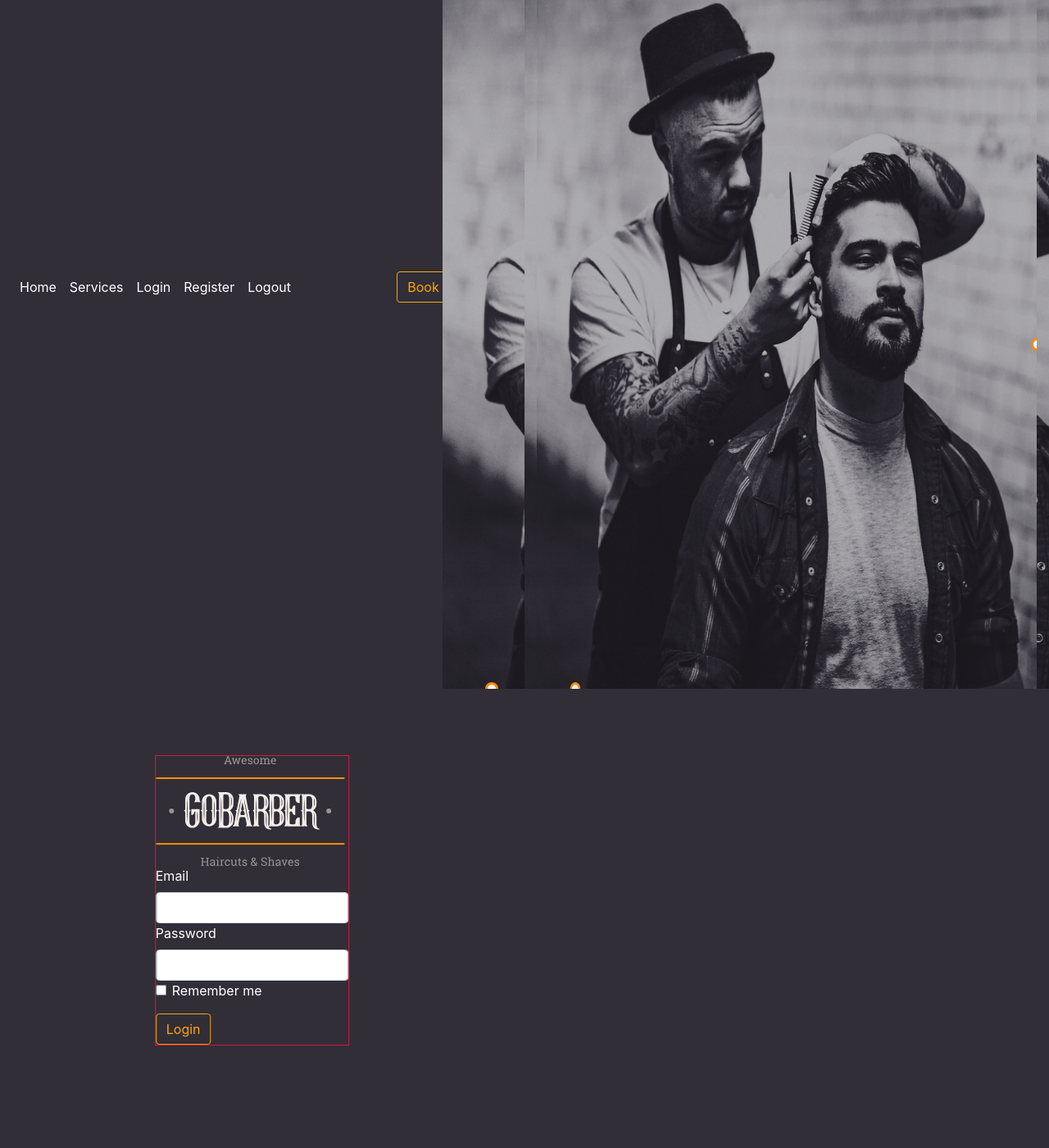
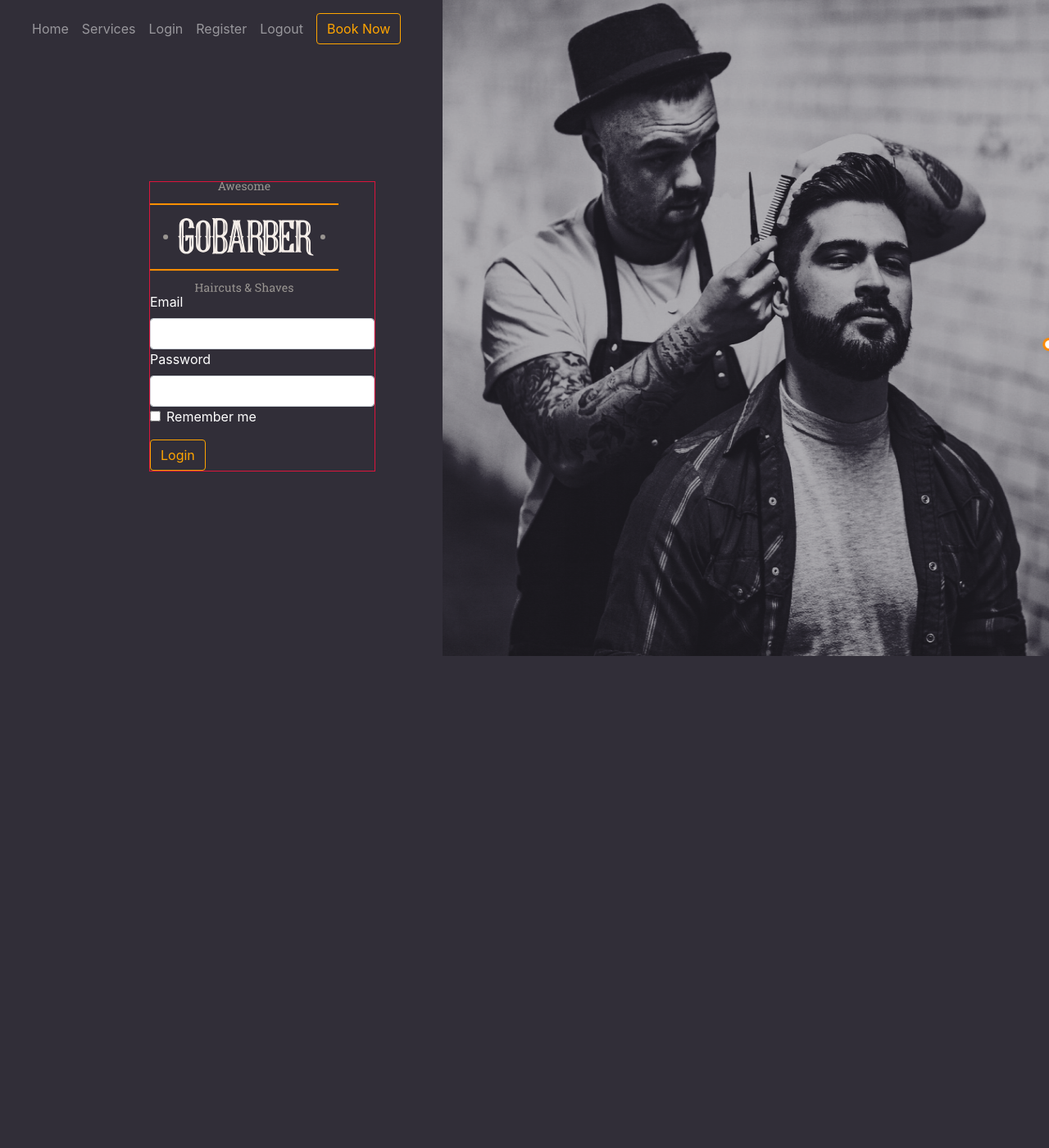
Before and after one commit to LarisaLG/Barbershop, a Django app: page / in a window 1280 px wide. Shown: the whole page at 82% size. After the commit the page ends 800 px from the top, so only its background shows below. Run offline with Django 3.2, Linux system fonts and the light colour scheme; some libraries are stand-ins or nearby versions.

Commit message:
fix: fix button Book Now position in navbar, made the container full width inindex.html

```diff
--- a/barbershop/templates/barbershop/base.html
+++ b/barbershop/templates/barbershop/base.html
@@ -24,9 +24,9 @@
 <body>
 
 <header>
-<div class="row d-flex justify-content-between">
+<!-- <div class="row d-flex justify-content-between"> -->
 <!-- Navigation -->
-<nav class="col-md-9 navbar navbar-expand-md">
+<nav class="navbar navbar-expand-lg navbar-dark fixed-top justify-content-between">
     <button class="navbar-toggler navbar-dark bg-dark float-left" type="button" data-toggle="collapse"
         data-target="#navbarSupportedContent" aria-controls="navbarSupportedContent" aria-expanded="false"
         aria-label="Toggle navigation ">
@@ -40,14 +40,14 @@
             <li class="nav-item"><a class="nav-link" href="#">Register</a></li>
             <li class="nav-item"><a class="nav-link" href="#">Logout</a></li>
         </ul>
+         <div class="d-inline-flex p-2">
+             <a href="#" class="btn btn btn-outline-warning book-now">Book Now</a>
+         </div>
     </div>
 
-    <div class="d-inline-flex p-2">
-        <a href="#" class="btn btn btn-outline-warning book-now">Book Now</a>
-    </div>
+
 </nav>
 
-</div>
 
 </header>
 
--- a/barbershop/templates/barbershop/index.html
+++ b/barbershop/templates/barbershop/index.html
@@ -6,11 +6,11 @@
 <!-- <h1>This is Home Page!</h1> -->
 
 <!-- <section class="container-fluid d-flex h-100 justify-content-center align-items-center p-0"> -->
-   <div class="container">
+   <div class="container-fluid">
        <div class="row">
 
-           <div class="col-md-5">
-               <div class="row justify-content-center">
+           <div class="col-6 align-self-center">
+               <!-- <div class="row justify-content-center"> -->
                    <div class="logo-middle mt-5">
                        <img class="logo" src=" {% static 'img/logo.svg' %}"
                            alt="logo">
@@ -31,11 +31,11 @@
                        </div>
                    </div>
 
-               </div>
+               <!-- </div> -->
            </div>
 
-           <div class="bg-signin d-sm-none d-lg-block d-xl-block pull-right background">
-               <img class="col-6 background sign-in d-sm-none d-lg-block d-xl-block"
+           <div class="col-6 bg-signin d-none d-sm-none d-lg-block d-xl-block pull-right background">
+               <img class="background sign-in d-sm-none d-lg-block d-xl-block"
                    src="{% static 'img/signin-bg.png' %}" alt="hero">
            </div>
        </div>
```
